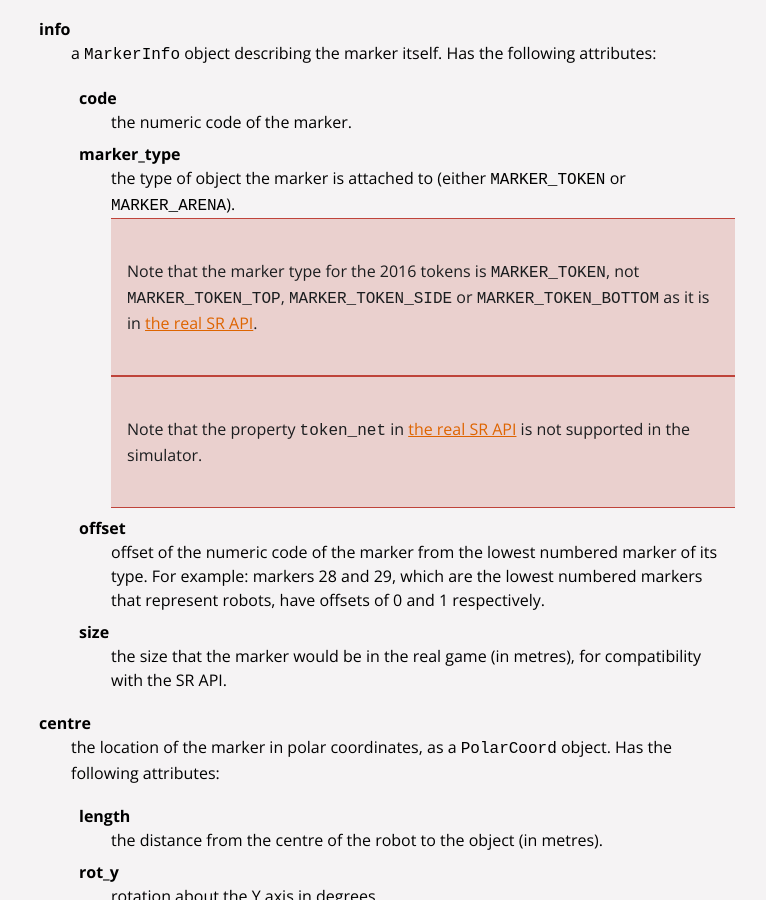
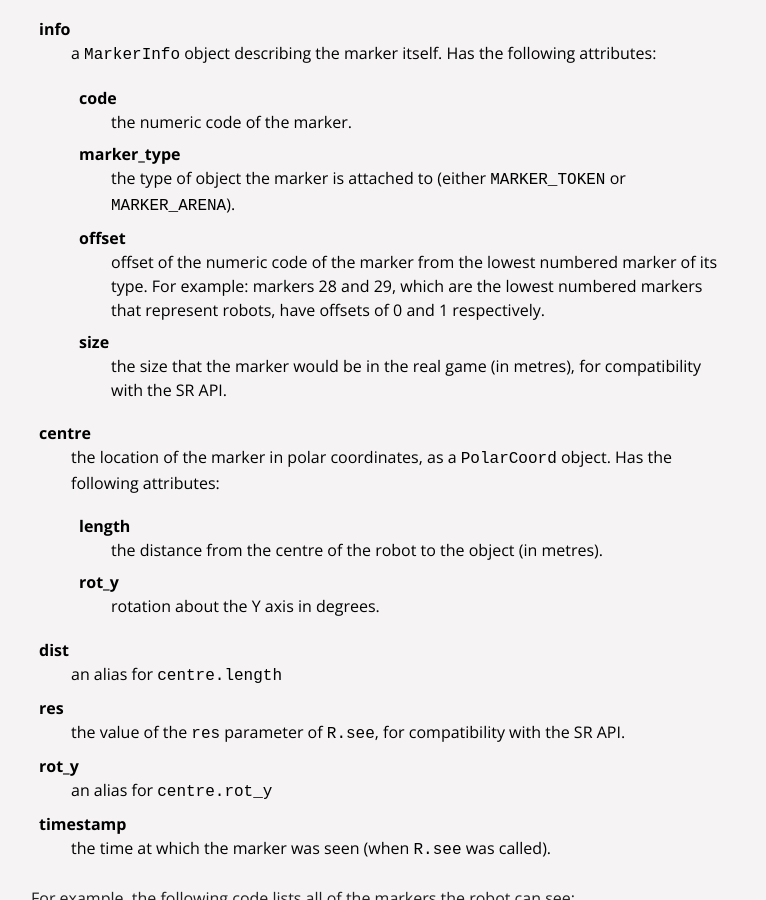
Before and after one commit to srobo/docs, a Jekyll site: the page built from programming/simulator.md, in a window 1280 px wide and 900 px high, scrolled down 2916 px. Shown: the whole window, without its empty margins (377-1143 px from the left). Built offline with Jekyll 4.4.1, drawn with Linux system fonts in a browser that asks for light colours; nearby versions of some CDN libraries; comment, search, counter and statistics services are not loaded.

Commit message:
Remove out-of-date sr2016 marker notes from sim docs
The simulator vision API docs had obsolete notes relating to the SR2016
vision API.

```diff
--- a/programming/simulator.md
+++ b/programming/simulator.md
@@ -118,14 +118,6 @@ info
     marker_type
     :   the type of object the marker is attached to (either `MARKER_TOKEN` or `MARKER_ARENA`).
 
-        <div class="warning" markdown="1">
-        Note that the marker type for the 2016 tokens is `MARKER_TOKEN`, not `MARKER_TOKEN_TOP`, `MARKER_TOKEN_SIDE` or `MARKER_TOKEN_BOTTOM` as it is in [the real SR API](/docs/programming/sr/vision/#MarkerInfo).
-        </div>
-
-        <div class="warning" markdown="1">
-        Note that the property `token_net` in [the real SR API](/docs/programming/sr/vision/#MarkerInfo) is not supported in the simulator.
-        </div>
-
     offset
     :   offset of the numeric code of the marker from the lowest numbered marker of its type.
         For example: markers 28 and 29, which are the lowest numbered markers that represent robots, have offsets of 0 and 1 respectively.
```
